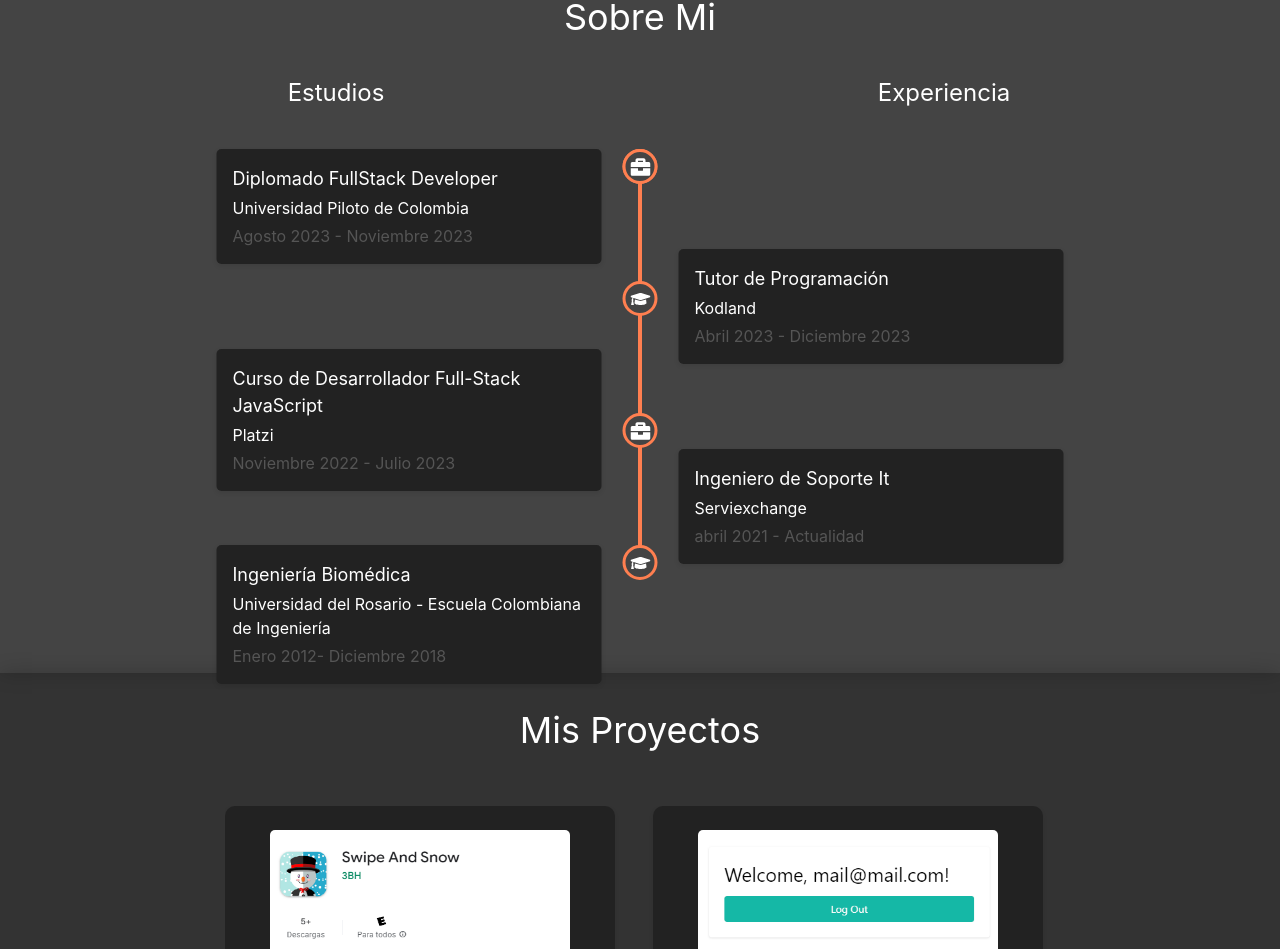
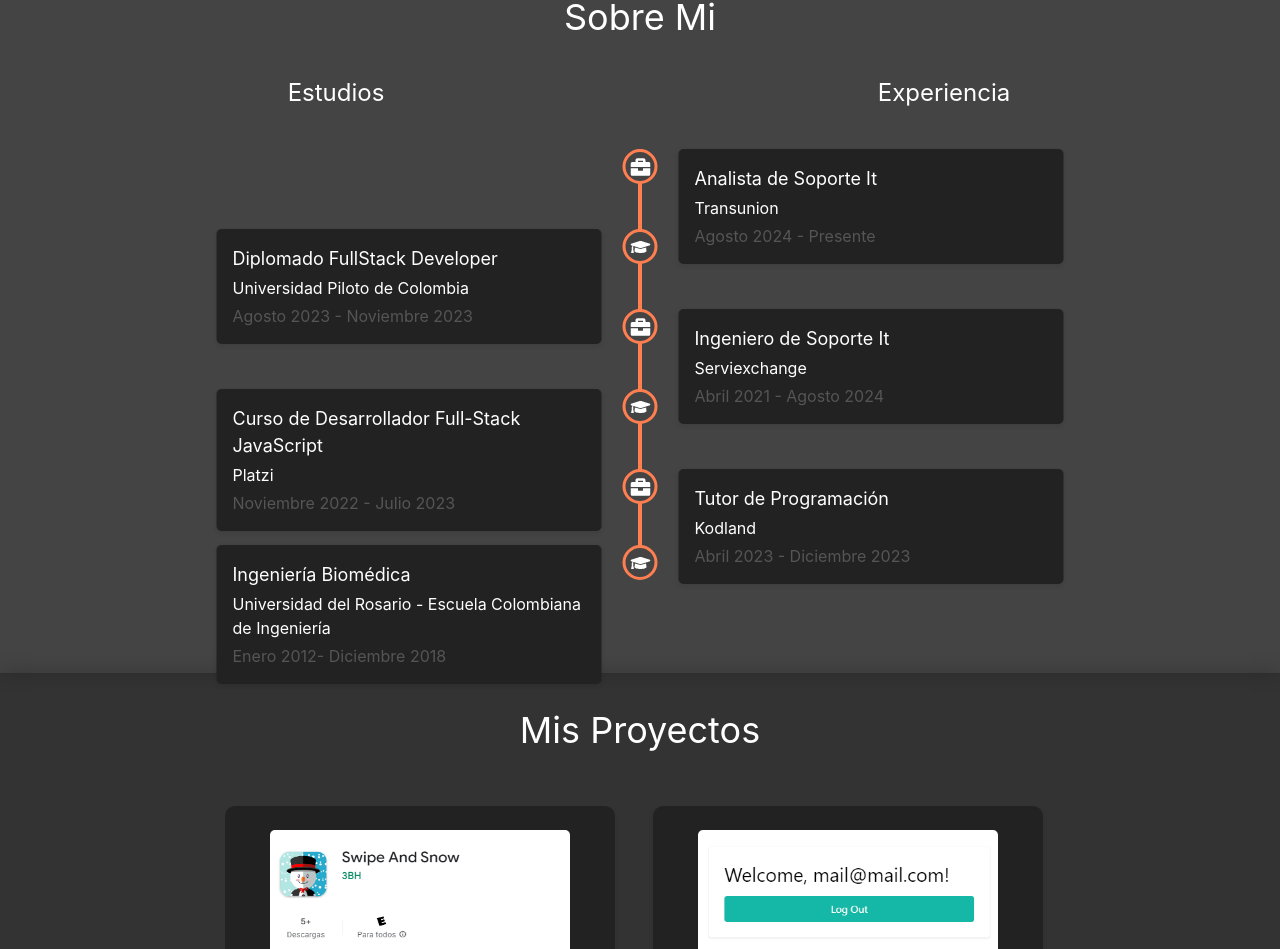
Before and after one commit to luchitoide/portfolio, a React (Create React App) app: page / in a window 1280 px wide. Shown: the part 927-1876 px from the top of the page. Built offline with nearby package versions, Linux system fonts and the light colour scheme.

Commit message:
update 2025

```diff
--- a/src/components/About.js
+++ b/src/components/About.js
@@ -125,9 +125,25 @@
       <ContentWrapper>
         <VerticalLine>
         <AboutItem
+            onClick={() => openModal(6)}
+            style={{
+              top: "0%",
+              left: "100%",
+              transform: "translateX(10%)",
+              width: "40vw",
+            }}
+          >
+            <Title>Analista de Soporte It</Title>
+            <Entity>Transunion</Entity>
+            <Date>Agosto 2024 - Presente</Date>
+          </AboutItem>
+          <Circle style={{ top: "0%", transform: "translateX(-50%)" }}>
+            <FaBriefcase /> {/* Icono para trabajos */}
+          </Circle>
+        <AboutItem
             onClick={() => openModal(5)}
             style={{
-              top: "0%",
+              top: "20%",
               right: "100%",
               transform: "translateX(-10%)",
               width: "40vw",
@@ -137,13 +153,45 @@
             <Entity>Universidad Piloto de Colombia</Entity>
             <Date>Agosto 2023 - Noviembre 2023</Date>
           </AboutItem>
-          <Circle style={{ top: "0%", transform: "translateX(-50%)" }}>
+          <Circle style={{ top: "20%", transform: "translateX(-50%)" }}>
             <FaGraduationCap />
+          </Circle>
+          <AboutItem
+            onClick={() => openModal(3)}
+            style={{
+              top: "40%",
+              left: "100%",
+              transform: "translateX(10%)",
+              width: "40vw",
+            }}
+          >
+            <Title>Ingeniero de Soporte It</Title>
+            <Entity>Serviexchange</Entity>
+            <Date>Abril 2021 - Agosto 2024</Date>
+          </AboutItem>
+          <Circle style={{ top: "40%", transform: "translateX(-50%)" }}>
+            <FaBriefcase /> {/* Icono para trabajos */}
+          </Circle>
+          <AboutItem
+            onClick={() => openModal(2)}
+            style={{
+              top: "60%",
+              right: "100%",
+              transform: "translateX(-10%)",
+              width: "40vw",
+            }}
+          >
+            <Title>Curso de Desarrollador Full-Stack JavaScript</Title>
+            <Entity>Platzi</Entity>
+            <Date>Noviembre 2022 - Julio 2023</Date>
+          </AboutItem>
+          <Circle style={{ top: "60%", transform: "translateX(-50%)" }}>
+            <FaGraduationCap /> {/* Icono para estudios */}
           </Circle>
           <AboutItem
             onClick={() => openModal(1)}
             style={{
-              top: "25%",
+              top: "80%",
               left: "100%",
               transform: "translateX(10%)",
               width: "40vw",
@@ -153,39 +201,7 @@
             <Entity>Kodland</Entity>
             <Date>Abril 2023 - Diciembre 2023</Date>
           </AboutItem>
-          <Circle style={{ top: "0%", transform: "translateX(-50%)" }}>
-            <FaBriefcase /> {/* Icono para trabajos */}
-          </Circle>
-          <AboutItem
-            onClick={() => openModal(2)}
-            style={{
-              top: "50%",
-              right: "100%",
-              transform: "translateX(-10%)",
-              width: "40vw",
-            }}
-          >
-            <Title>Curso de Desarrollador Full-Stack JavaScript</Title>
-            <Entity>Platzi</Entity>
-            <Date>Noviembre 2022 - Julio 2023</Date>
-          </AboutItem>
-          <Circle style={{ top: "33%", transform: "translateX(-50%)" }}>
-            <FaGraduationCap /> {/* Icono para estudios */}
-          </Circle>
-          <AboutItem
-            onClick={() => openModal(3)}
-            style={{
-              top: "75%",
-              left: "100%",
-              transform: "translateX(10%)",
-              width: "40vw",
-            }}
-          >
-            <Title>Ingeniero de Soporte It</Title>
-            <Entity>Serviexchange</Entity>
-            <Date>abril 2021 - Actualidad</Date>
-          </AboutItem>
-          <Circle style={{ top: "66%", transform: "translateX(-50%)" }}>
+          <Circle style={{ top: "80%", transform: "translateX(-50%)" }}>
             <FaBriefcase /> {/* Icono para estudios */}
           </Circle>
           <AboutItem
--- a/src/components/Modal.js
+++ b/src/components/Modal.js
@@ -104,7 +104,7 @@
     itemDetails = {
       title: "Ingeniero de Soporte It",
       entity: "Serviexchange",
-      date: "abril 2021 - Actualidad",
+      date: "Abril 2021 - Agosto 2024",
       details: [
         "Análisis de datos a través de aplicación codificada en Google Script.",
         "Pruebas de software en JavaScript / Django.",
@@ -138,6 +138,21 @@
         "Programación Front-end con Angular 16.",
       ],
     };
+  }else if (itemTitle === 6) {
+    itemDetails = {
+      title: "Analista de Soporte It",
+      entity: "Transunion",
+      date: "Agosto 2024 - Actualidad",
+      details: [
+        "Gestionar tickets utilizando la aplicación Remedy y asegurar una resolución oportuna.",
+        "Realizar análisis mediante consultas en la base de datos Oracle SQL para respaldar la solución de problemas y la toma de decisiones.",
+        "Probar servicios web (SOAP y REST) utilizando Postman para validar la funcionalidad y garantizar la calidad.",
+        "Escalar casos complejos al Nivel 2 o a equipos especializados para soporte avanzado.",
+        "Asistir en la solución de problemas y resolución de incidencias de software para minimizar el tiempo de inactividad.",
+        "Brindar soporte a los usuarios finales en la configuración y mantenimiento de aplicaciones.",
+        "Proporcionar soporte al cliente a través de llamadas telefónicas, manteniendo un alto nivel de satisfacción del cliente con soluciones efectivas y oportunas."
+      ],
+    };
   }
   // Agrega más condiciones para otros títulos si es necesario
 
```
